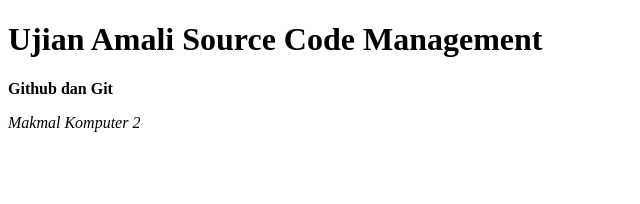
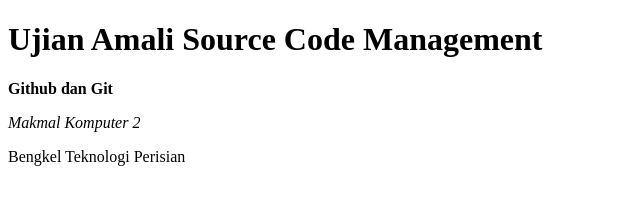
Before and after one commit to cikthi/amaliscm, a plain HTML site: page amali.html in a window 1280 px wide. Shown: the whole page, without its empty margins (0-640 px from the left). Drawn offline with Linux system fonts and the light colour scheme.

Commit message:
tambah ayat kedua dalam file amali.html

```diff
--- a/amali.html
+++ b/amali.html
@@ -10,5 +10,6 @@
     <h1>Ujian Amali Source Code Management</h1>
     <p> <b>Github dan Git</b> </p>
     <p><i>Makmal Komputer 2</i></p>
+    <p>Bengkel Teknologi Perisian</p>
 </body>
 </html>
```
